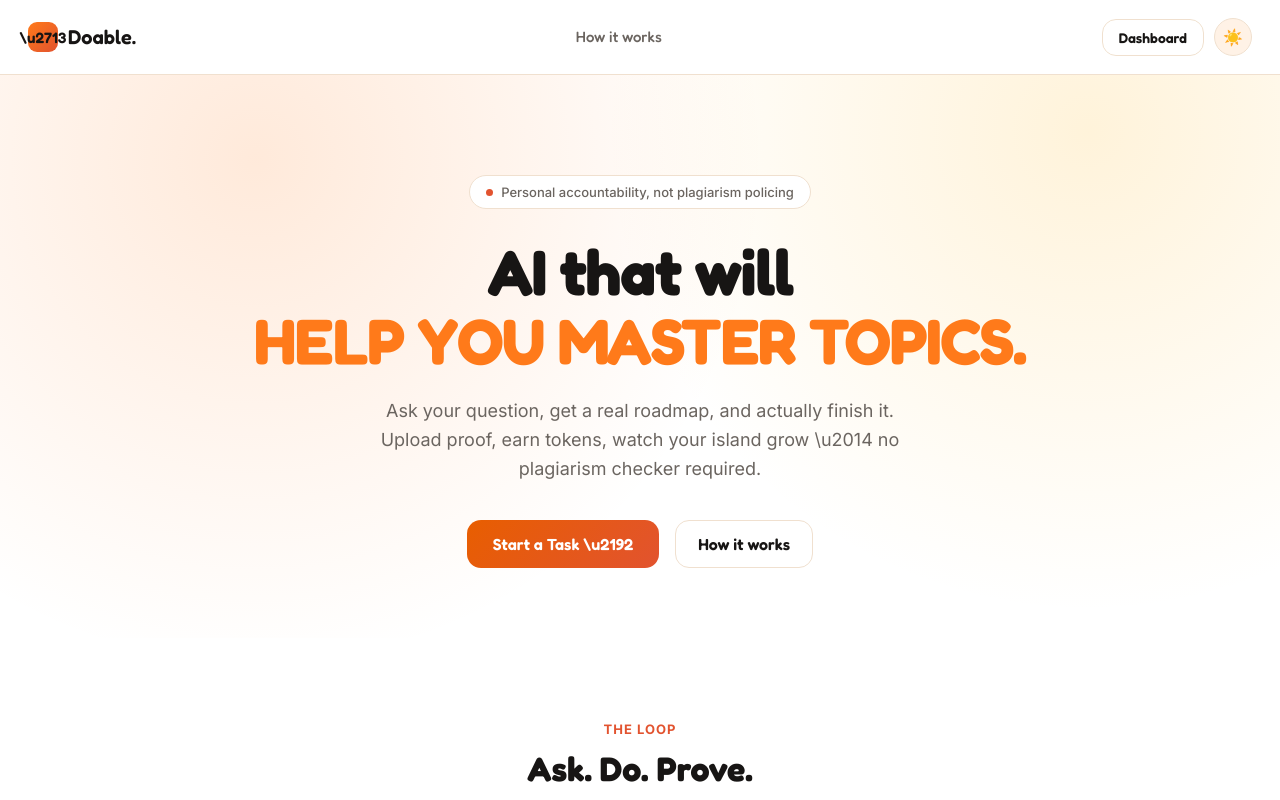
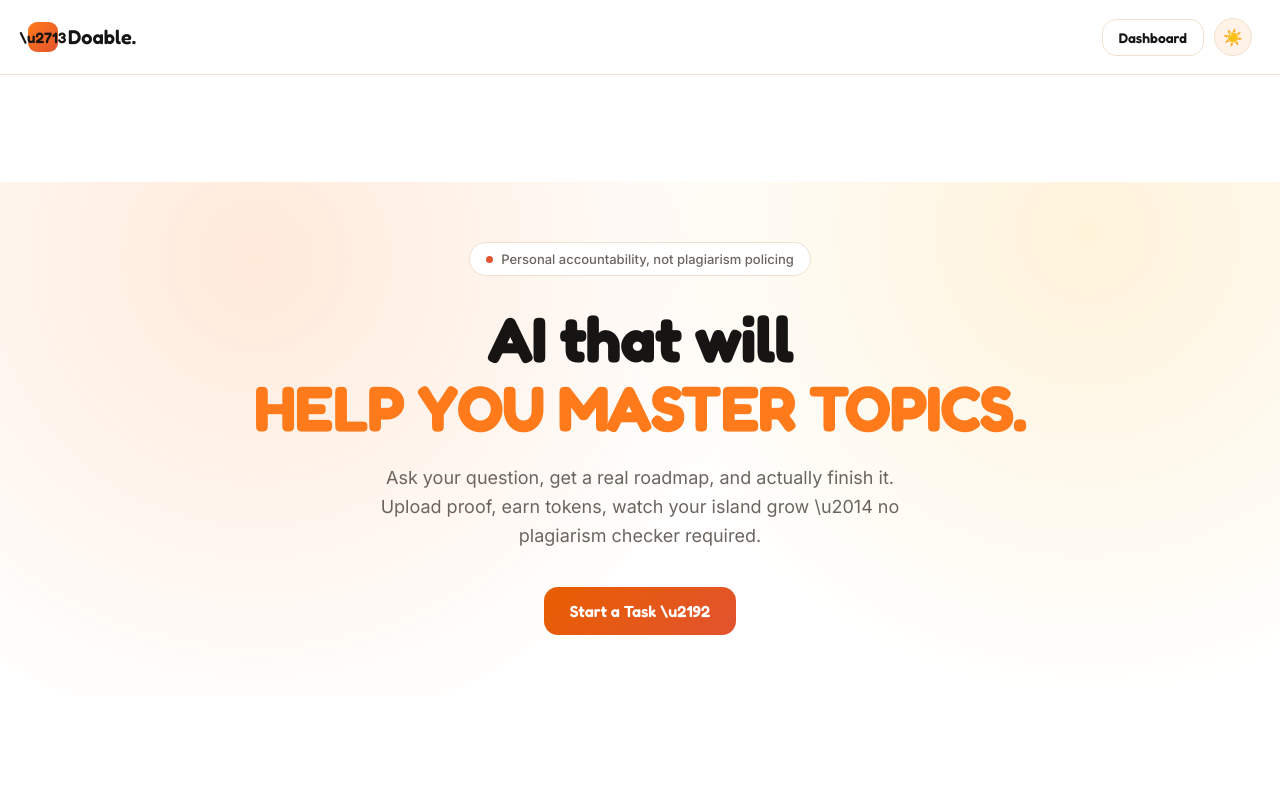
Before and after one commit to AdiTheCoder00/doable, a React (Vite) app: page / in a window 1280 px wide. Shown: the top 800 px of the page. Built offline with nearby package versions, Linux system fonts and the light colour scheme.

Commit message:
landing page: full viewport, no scroll

```diff
--- a/src/components/Landing/Hero.tsx
+++ b/src/components/Landing/Hero.tsx
@@ -2,10 +2,6 @@ import { useApp } from '../../context/AppContext';
 
 export default function Hero() {
   const { enterApp } = useApp();
-
-  const scrollToHow = () => {
-    document.getElementById('how-section')?.scrollIntoView({ behavior: 'smooth' });
-  };
 
   return (
     <div className="hero">
@@ -20,7 +16,6 @@ export default function Hero() {
       </p>
       <div className="hero-ctas">
         <button className="btn-primary" onClick={enterApp}>Start a Task \u2192</button>
-        <button className="btn-ghost" onClick={scrollToHow}>How it works</button>
       </div>
     </div>
   );
--- a/src/components/Landing/Landing.tsx
+++ b/src/components/Landing/Landing.tsx
@@ -1,14 +1,9 @@
 import Hero from './Hero';
-import HowItWorks from './HowItWorks';
-import CTABand from './CTABand';
 
 export default function Landing() {
   return (
     <section id="view-landing">
       <Hero />
-      <HowItWorks />
-      <CTABand />
-      <footer>Doable \u2014 an ideation prototype. No accounts, no servers, nothing leaves your browser.</footer>
     </section>
   );
 }
--- a/src/components/Navbar.tsx
+++ b/src/components/Navbar.tsx
@@ -7,21 +7,11 @@ export default function Navbar() {
     setTheme(state.theme === 'dark' ? 'light' : 'dark');
   };
 
-  const handleScrollToHow = () => {
-    document.getElementById('how-section')?.scrollIntoView({ behavior: 'smooth' });
-  };
-
   return (
     <nav id="mainnav">
       <div className="brand">
         <span className="mark">\u2713</span> Doable.
       </div>
-
-      {!state.inApp && (
-        <div className="navlinks" id="navlinks-landing">
-          <a className="navlink" onClick={handleScrollToHow}>How it works</a>
-        </div>
-      )}
 
       {state.inApp && (
         <div className="navlinks" id="navlinks-app">
--- a/src/index.css
+++ b/src/index.css
@@ -180,10 +180,16 @@ nav .stat-pill {
 }
 
 /* landing */
+#view-landing {
+  min-height: calc(100vh - 73px);
+  display: flex;
+  align-items: center;
+}
 #view-landing .hero {
   background: var(--grad-hero);
-  padding: 100px 28px 70px;
+  padding: 60px 28px;
   text-align: center;
+  flex: 1;
 }
 .eyebrow {
   display: inline-flex;
```
